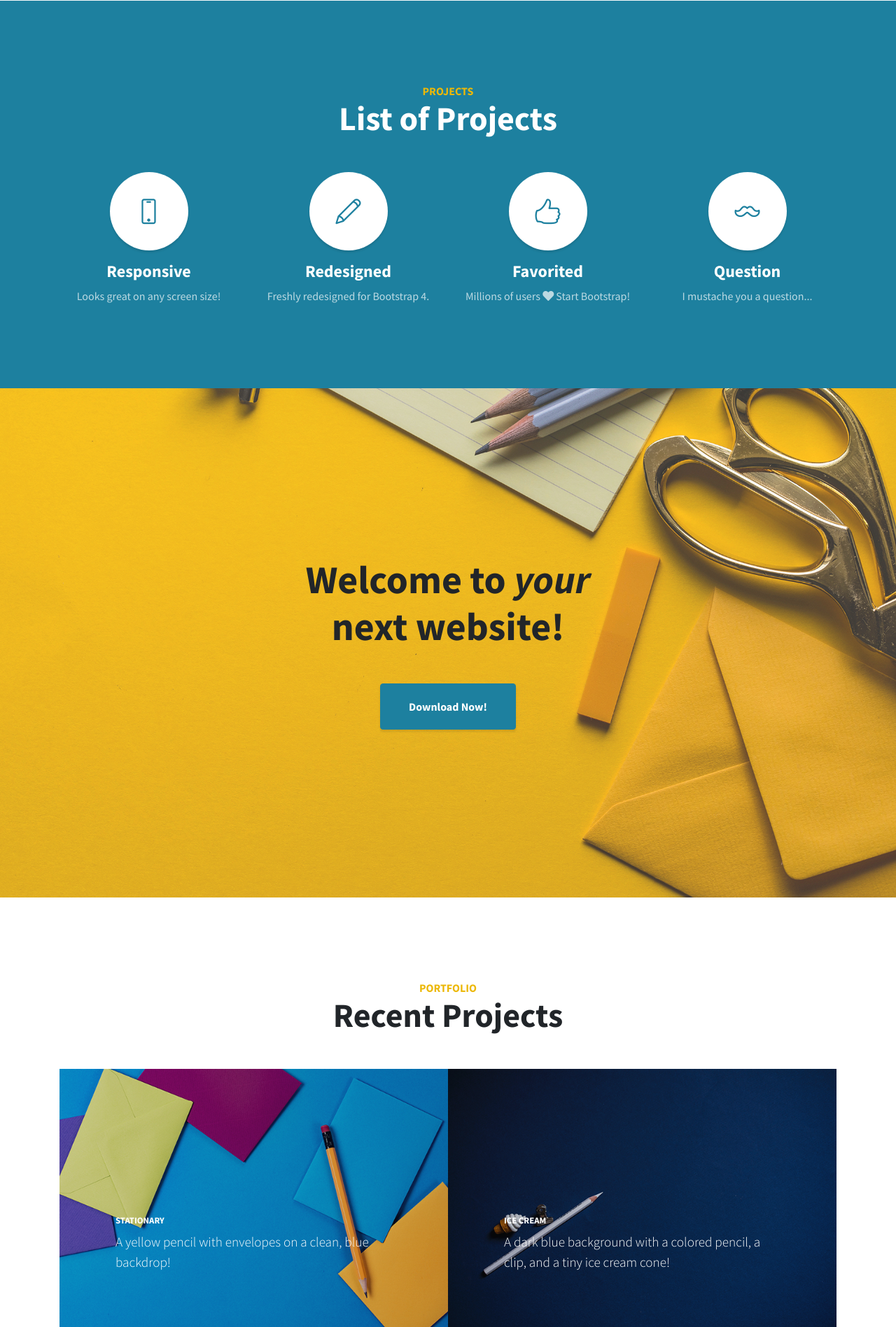
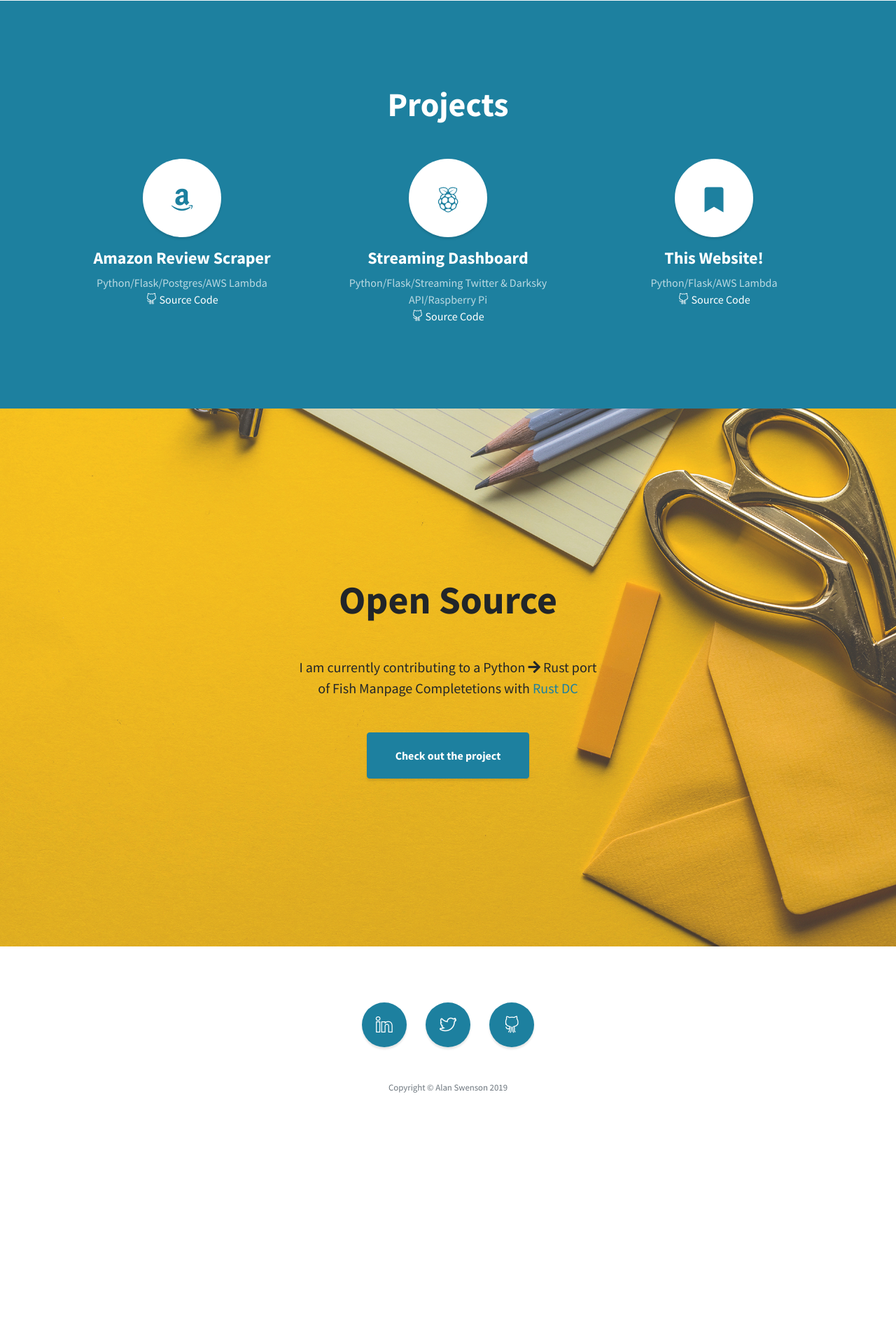
Before and after one commit to AlanSwenson/portfolio, a Flask app: page / in a window 1280 px wide. Shown: the part 1349-3246 px from the top of the page at 70% size. After the commit the page ends 2911 px from the top, so only its background shows below. Run offline with Flask 2, Linux system fonts and the light colour scheme; parts of the project's set-up code (start-up, migrations or seed data) failed here and were passed over; some libraries are stand-ins or nearby versions.

Commit message:
update layout with currenty info

```diff
--- a/portfolio/templates/layout.html
+++ b/portfolio/templates/layout.html
@@ -45,10 +45,7 @@
                 <a class="js-scroll-trigger" href="#projects">Projects</a>
             </li>
             <li class="sidebar-nav-item">
-                <a class="js-scroll-trigger" href="#portfolio">Portfolio</a>
-            </li>
-            <li class="sidebar-nav-item">
-                <a class="js-scroll-trigger" href="#contact">Contact</a>
+                <a class="js-scroll-trigger" href="#opensource">Open Source</a>
             </li>
         </ul>
     </nav>
@@ -91,7 +88,7 @@
                     </div>
                 </ul>
             </div>
-            <a class="btn btn-primary btn-xl js-scroll-trigger" href="#about">About Me</a>
+            <a class="btn btn-primary btn-xl js-scroll-trigger" href="#about">About</a>
         </div>
         <div class="overlay"></div>
     </header>
@@ -101,145 +98,81 @@
         <div class="container text-center">
             <div class="row">
                 <div class="col-lg-10 mx-auto">
-                    <h2>About Me</h2>
-                    <p class="lead mb-5">Alan Swenson is Senior Audio Producer at Studio Center. He is responsible for
+                    <h2>About</h2>
+
+                    <p class="lead mb-5 text-left"> I am currently working as Senior Audio Producer at Studio Center
+                        in
+                        Georgetown
+                        in DC. I'm responsible for
                         delivering top tier audio projects for big name brands and politicians with the fastest turn
-                        around in the industry, in doing so he has developed and helped create proprietary software
+                        around in the industry, in doing so I have helped developed and create proprietary software
                         tools for the company to go from audition to final product faster than the competition. Outside
-                        of work, Alan loves to take in all of the wonderful DC Art and History museums, eat at amazing
-                        restaurants around DC and go to Nationals games when the weather is nice.
+                        of work, I enjoy taking in all of the wonderful DC Art and History museums, eating at amazing
+                        restaurants around DC and going to Nationals games when the weather is nice.
                     </p>
-                    <a class="btn btn-dark btn-xl js-scroll-trigger" href="#services">Projects</a>
+                    <a class="btn btn-dark btn-xl js-scroll-trigger" href="#projects">Projects</a>
                 </div>
             </div>
         </div>
     </section>
 
-    <!-- Services -->
+    <!-- Projects -->
     <section class="content-section bg-primary text-white text-center" id="projects">
         <div class="container">
             <div class="content-section-heading">
-                <h3 class="text-secondary mb-0">Projects</h3>
-                <h2 class="mb-5">List of Projects</h2>
+                <h2 class="mb-5">Projects</h2>
             </div>
             <div class="row">
-                <div class="col-lg-3 col-md-6 mb-5 mb-lg-0">
+                <div class="col-lg-4 col-md-6 mb-5 mb-lg-0">
                     <span class="service-icon rounded-circle mx-auto mb-3">
-                        <i class="icon-screen-smartphone"></i>
+                        <i class="fab fa-amazon"></i>
                     </span>
                     <h4>
-                        <strong>Responsive</strong>
+                        <strong>Amazon Review Scraper</strong>
                     </h4>
-                    <p class="text-faded mb-0">Looks great on any screen size!</p>
+                    <p class="text-faded mb-0">Python/Flask/Postgres/AWS Lambda</p>
+                    <a class="text-white" href="https://github.com/AlanSwenson/amz-review-scraper" target="blank"><i
+                            class="icon-social-github"></i>
+                        Source Code</a>
                 </div>
-                <div class="col-lg-3 col-md-6 mb-5 mb-lg-0">
+                <div class="col-lg-4 col-md-6 mb-5 mb-lg-0">
                     <span class="service-icon rounded-circle mx-auto mb-3">
-                        <i class="icon-pencil"></i>
+                        <i class="fab fa-raspberry-pi"></i>
                     </span>
                     <h4>
-                        <strong>Redesigned</strong>
+                        <strong>Streaming Dashboard</strong>
                     </h4>
-                    <p class="text-faded mb-0">Freshly redesigned for Bootstrap 4.</p>
+                    <p class="text-faded mb-0">Python/Flask/Streaming Twitter & Darksky API/Raspberry Pi</p>
+                    <a class="text-white" href="https://github.com/AlanSwenson/edwin" target="blank"><i
+                            class="icon-social-github"></i>
+                        Source Code</a>
                 </div>
-                <div class="col-lg-3 col-md-6 mb-5 mb-md-0">
+                <div class="col-lg-4 col-md-6">
                     <span class="service-icon rounded-circle mx-auto mb-3">
-                        <i class="icon-like"></i>
+                        <i class="fas fa-bookmark"></i>
                     </span>
                     <h4>
-                        <strong>Favorited</strong>
+                        <strong>This Website!</strong>
                     </h4>
-                    <p class="text-faded mb-0">Millions of users
-                        <i class="fas fa-heart"></i>
-                        Start Bootstrap!</p>
-                </div>
-                <div class="col-lg-3 col-md-6">
-                    <span class="service-icon rounded-circle mx-auto mb-3">
-                        <i class="icon-mustache"></i>
-                    </span>
-                    <h4>
-                        <strong>Question</strong>
-                    </h4>
-                    <p class="text-faded mb-0">I mustache you a question...</p>
+                    <p class="text-faded mb-0">Python/Flask/AWS Lambda</p>
+                    <a class="text-white" href="https://github.com/AlanSwenson/portfolio" target="blank"><i
+                            class="icon-social-github"></i>
+                        Source Code</a>
                 </div>
             </div>
         </div>
     </section>
 
     <!-- Callout -->
-    <section class="callout">
+    <section class="callout" id="opensource">
         <div class="container text-center">
-            <h2 class="mx-auto mb-5">Welcome to
-                <em>your</em>
-                next website!</h2>
-            <a class="btn btn-primary btn-xl"
-                href="https://startbootstrap.com/template-overviews/stylish-portfolio/">Download Now!</a>
-        </div>
-    </section>
-
-    <!-- Portfolio -->
-    <section class="content-section" id="portfolio">
-        <div class="container">
-            <div class="content-section-heading text-center">
-                <h3 class="text-secondary mb-0">Portfolio</h3>
-                <h2 class="mb-5">Recent Projects</h2>
-            </div>
-            <div class="row no-gutters">
-                <div class="col-lg-6">
-                    <a class="portfolio-item" href="#">
-                        <span class="caption">
-                            <span class="caption-content">
-                                <h2>Stationary</h2>
-                                <p class="mb-0">A yellow pencil with envelopes on a clean, blue backdrop!</p>
-                            </span>
-                        </span>
-                        <img class="img-fluid" src="img/portfolio-1.jpg" alt="">
-                    </a>
-                </div>
-                <div class="col-lg-6">
-                    <a class="portfolio-item" href="#">
-                        <span class="caption">
-                            <span class="caption-content">
-                                <h2>Ice Cream</h2>
-                                <p class="mb-0">A dark blue background with a colored pencil, a clip, and a tiny ice
-                                    cream cone!</p>
-                            </span>
-                        </span>
-                        <img class="img-fluid" src="img/portfolio-2.jpg" alt="">
-                    </a>
-                </div>
-                <div class="col-lg-6">
-                    <a class="portfolio-item" href="#">
-                        <span class="caption">
-                            <span class="caption-content">
-                                <h2>Strawberries</h2>
-                                <p class="mb-0">Strawberries are such a tasty snack, especially with a little sugar on
-                                    top!</p>
-                            </span>
-                        </span>
-                        <img class="img-fluid" src="img/portfolio-3.jpg" alt="">
-                    </a>
-                </div>
-                <div class="col-lg-6">
-                    <a class="portfolio-item" href="#">
-                        <span class="caption">
-                            <span class="caption-content">
-                                <h2>Workspace</h2>
-                                <p class="mb-0">A yellow workspace with some scissors, pencils, and other objects.</p>
-                            </span>
-                        </span>
-                        <img class="img-fluid" src="img/portfolio-4.jpg" alt="">
-                    </a>
-                </div>
-            </div>
-        </div>
-    </section>
-
-    <!-- Call to Action -->
-    <section class="content-section bg-primary text-white">
-        <div class="container text-center">
-            <h2 class="mb-4">The buttons below are impossible to resist...</h2>
-            <a href="#" class="btn btn-xl btn-light mr-4">Click Me!</a>
-            <a href="#" class="btn btn-xl btn-dark">Look at Me!</a>
+            <h2 class="mx-auto mb-5">Open Source</h2>
+            <p class="lead mb-5"><b>I am currently contributing to a Python <i class="fas fa-arrow-right"></i> Rust
+                    port<br> of
+                    Fish Manpage Completetions with <a href="https://github.com/rust-dc" target="blank">Rust DC</a></b>
+            </p>
+            <a class="btn btn-primary btn-xl" href="https://github.com/rust-dc/fish-manpage-completions"
+                target="blank">Check out the project</a>
         </div>
     </section>
 
```
